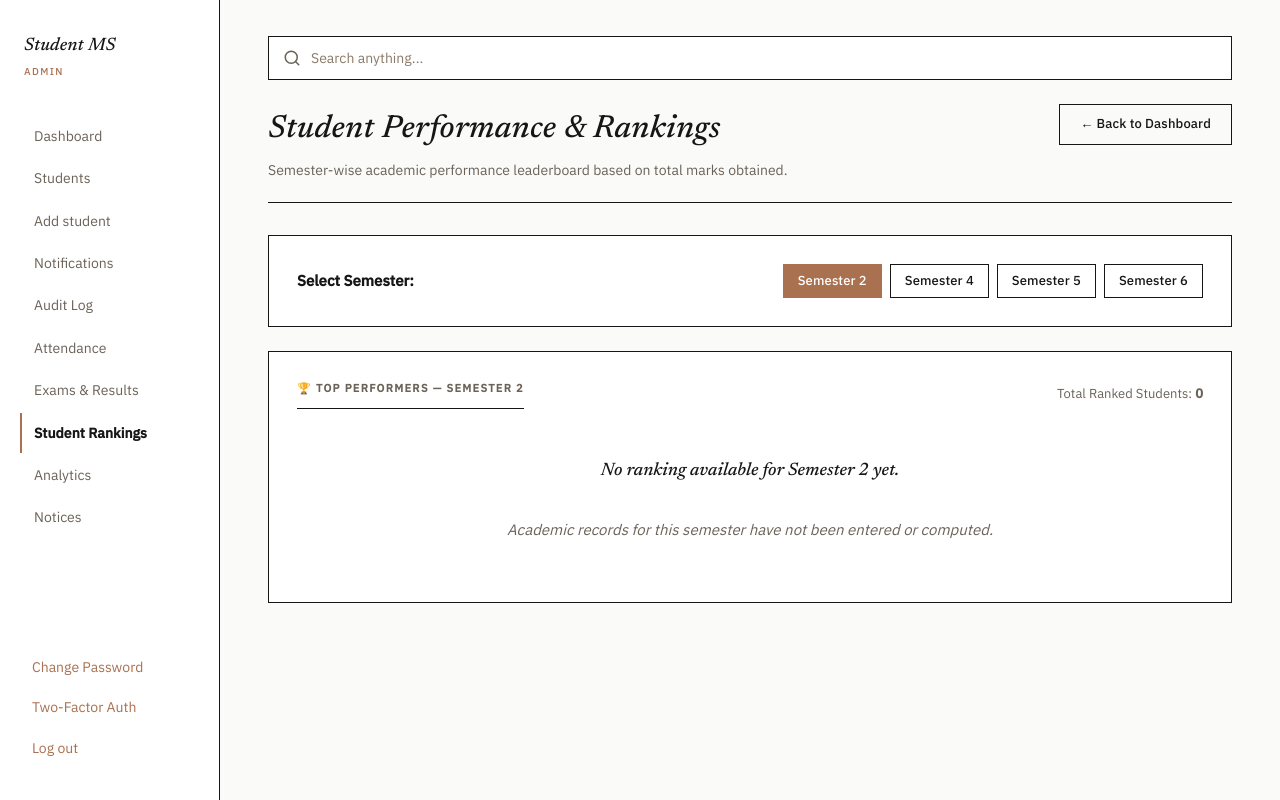
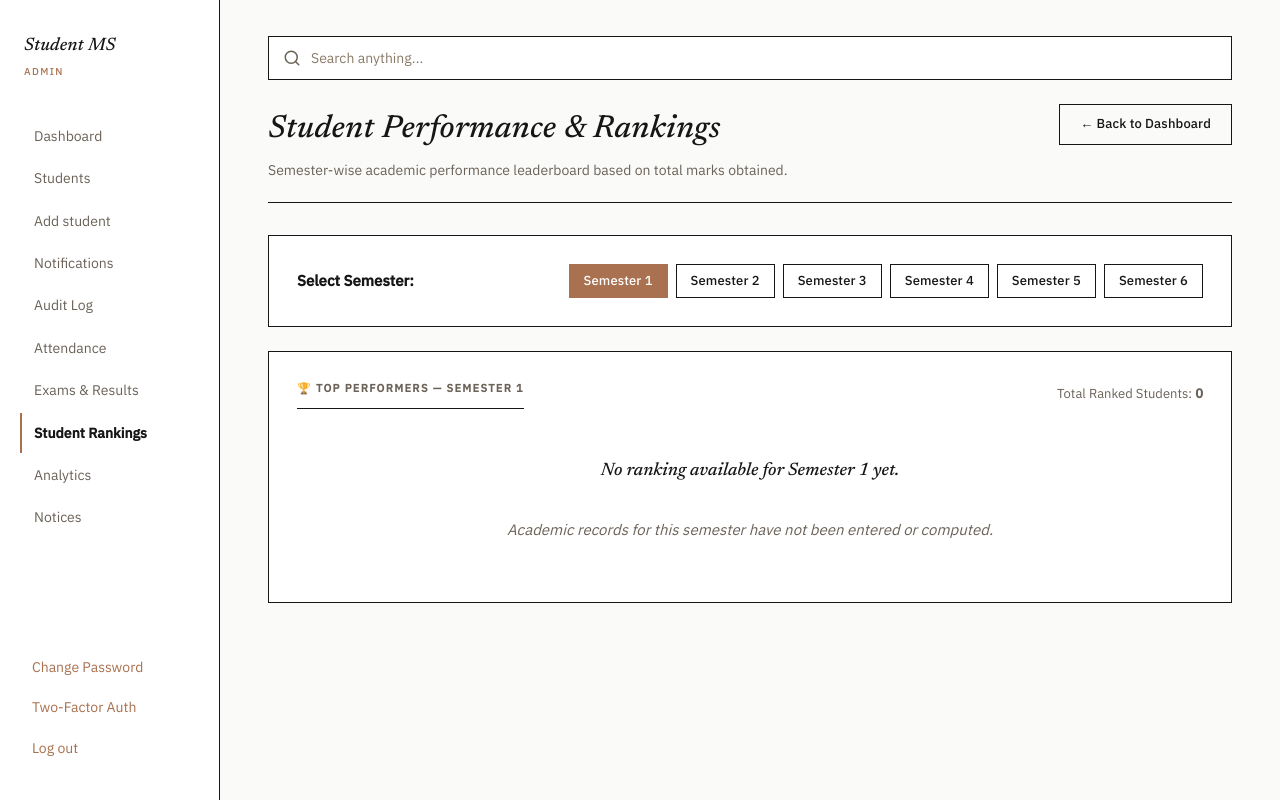
Before and after one commit to sayanawari12/StudentManagement, a Flask app: page /student-rankings in a window 1280 px wide. Run offline with Flask 3, Linux system fonts and the light colour scheme; the visitor is signed in with stand-in values (Sample User, id 1); data comes from the database, SQL or seed files in the repository; data that the repository does not hold is empty; some libraries are stand-ins or nearby versions.

Commit message:
fix: restore sem 1 and sem 3 ranking selectors

```diff
--- a/app.py
+++ b/app.py
@@ -453,9 +453,9 @@ def dashboard():
         app.logger.warning("DB error loading recent notices for dashboard: %s", e)
         recent_notices = []
 
-    sem_param = request.args.get("semester", default=2, type=int)
-    if sem_param not in (2, 4, 5, 6):
-        sem_param = 2
+    sem_param = request.args.get("semester", default=1, type=int)
+    if sem_param < 1 or sem_param > 6:
+        sem_param = 1
     top_performers = []
     try:
         top_performers = database.get_semester_rankings(sem_param)[:3]
@@ -2689,11 +2689,11 @@ def api_global_search():
 @role_required("admin", "teacher", "student")
 def rankings():
     try:
-        semester = request.args.get("semester", default=2, type=int)
-        if semester not in (2, 4, 5, 6):
-            semester = 2
+        semester = request.args.get("semester", default=1, type=int)
+        if semester < 1 or semester > 6:
+            semester = 1
     except (ValueError, TypeError):
-        semester = 2
+        semester = 1
 
     user_role = session.get("role")
     linked_student_id = session.get("linked_student_id")
@@ -2730,17 +2730,11 @@ def rankings():
 @role_required("admin", "teacher", "student")
 def api_student_rankings():
     try:
-        semester = request.args.get("semester", default=2, type=int)
-        if semester not in (2, 4, 5, 6):
-            return jsonify({
-                "success": False,
-                "error": "Rankings are unavailable for this semester",
-                "semester": semester,
-                "rankings": [],
-                "role": session.get("role")
-            }), 400
+        semester = request.args.get("semester", default=1, type=int)
+        if semester < 1 or semester > 6:
+            semester = 1
     except (ValueError, TypeError):
-        semester = 2
+        semester = 1
 
     user_role = session.get("role")
     linked_student_id = session.get("linked_student_id")
--- a/database.py
+++ b/database.py
@@ -2216,28 +2216,23 @@ def global_search(query, user_role, user_id, linked_student_id=None, limit=10):
 # Student Performance & Ranking Helpers
 # ---------------------------------------------------------------------------
 
-ALLOWED_RANKING_SEMESTERS = (2, 4, 5, 6)
-
-
 def get_semester_rankings(semester):
     """
     Calculates student rankings for a given semester strictly following Data Integrity Rules:
-      1. Allowed Semesters: Only Semesters 2, 4, 5, 6 are eligible for ranking. (Sem 1 and Sem 3 excluded).
-      2. Exam & Result Management (exam_marks + exams + subjects) is authoritative.
-      3. Maximum marks resolution chain: exam.max_marks -> exam_marks.max_marks -> subject.max_marks.
-         No hardcoded fallback (100, 500, 600, etc.) is assumed if unresolvable.
-      4. Percentage = (Total Obtained Marks / Total Maximum Marks) * 100. No CGPA.
-      5. Deterministic competition ranking (1, 2, 2, 4) for equal percentages.
-      6. Displayed Obtained/Total marks and Percentage are derived from the exact same records.
-      7. Grades table is used as fallback ONLY when no exam_marks record exists for the student.
+      1. Semesters 1 and 3 are valid semester selections but return no student ranking records.
+      2. Semesters 2, 4, 5, 6 compute rankings based on authoritative exam_marks and dynamic max marks.
+      3. Percentage = (Total Obtained Marks / Total Maximum Marks) * 100. No CGPA.
+      4. Deterministic competition ranking (1, 2, 2, 4) for equal percentages.
+      5. Displayed Obtained/Total marks and Percentage are derived from the exact same records.
+      6. Grades table is used as fallback ONLY when no exam_marks record exists for the student.
     """
     try:
         sem_int = int(semester)
     except (ValueError, TypeError):
-        sem_int = 2
-
-    # Server-side restriction: Semesters 1 and 3 are strictly excluded from ranking
-    if sem_int not in ALLOWED_RANKING_SEMESTERS:
+        sem_int = 1
+
+    # Semesters 1 and 3 return zero ranking rows for the Student Ranking feature
+    if sem_int in (1, 3):
         return []
 
     conn = get_db_connection()
--- a/templates/dashboard.html
+++ b/templates/dashboard.html
@@ -176,11 +176,11 @@
           </div>
           <div style="display: flex; align-items: center; gap: 8px;">
             <select id="topPerformersSemSelect" class="form-select" style="padding: 3px 6px; font-size: 12px; height: auto; width: auto; border: 1px solid var(--border-dark);">
-              {% for sem_num in [2, 4, 5, 6] %}
+              {% for sem_num in range(1, 7) %}
                 <option value="{{ sem_num }}" {% if sem_num == selected_ranking_semester %}selected{% endif %}>Semester {{ sem_num }}</option>
               {% endfor %}
             </select>
-            <a href="{{ url_for('rankings') }}?semester={{ selected_ranking_semester or 2 }}" id="viewFullRankingLink" style="font-size: 12px; font-weight: 500; color: var(--accent);">View Full Ranking &rarr;</a>
+            <a href="{{ url_for('rankings') }}?semester={{ selected_ranking_semester or 1 }}" id="viewFullRankingLink" style="font-size: 12px; font-weight: 500; color: var(--accent);">View Full Ranking &rarr;</a>
           </div>
         </div>
 
--- a/templates/rankings.html
+++ b/templates/rankings.html
@@ -21,7 +21,7 @@
         Select Semester:
       </div>
       <div style="display: flex; gap: 8px; flex-wrap: wrap;">
-        {% for sem_num in [2, 4, 5, 6] %}
+        {% for sem_num in range(1, 7) %}
           <a href="{{ url_for('rankings') }}?semester={{ sem_num }}"
              class="btn {% if sem_num == selected_semester %}btn-primary{% else %}btn-outline{% endif %}"
              style="padding: 6px 14px; font-size: 13px;">
```
Also changed, not shown: tests/test_student_ranking.py (+50 -63 lines).
